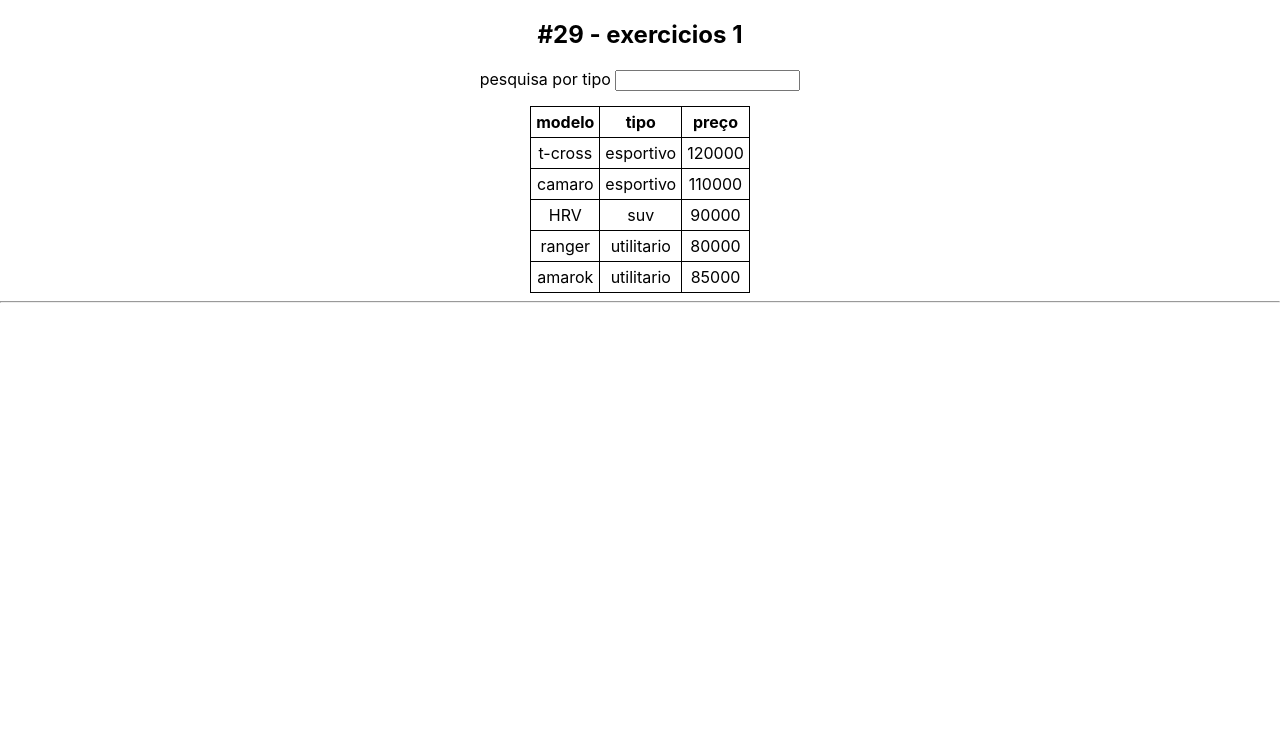
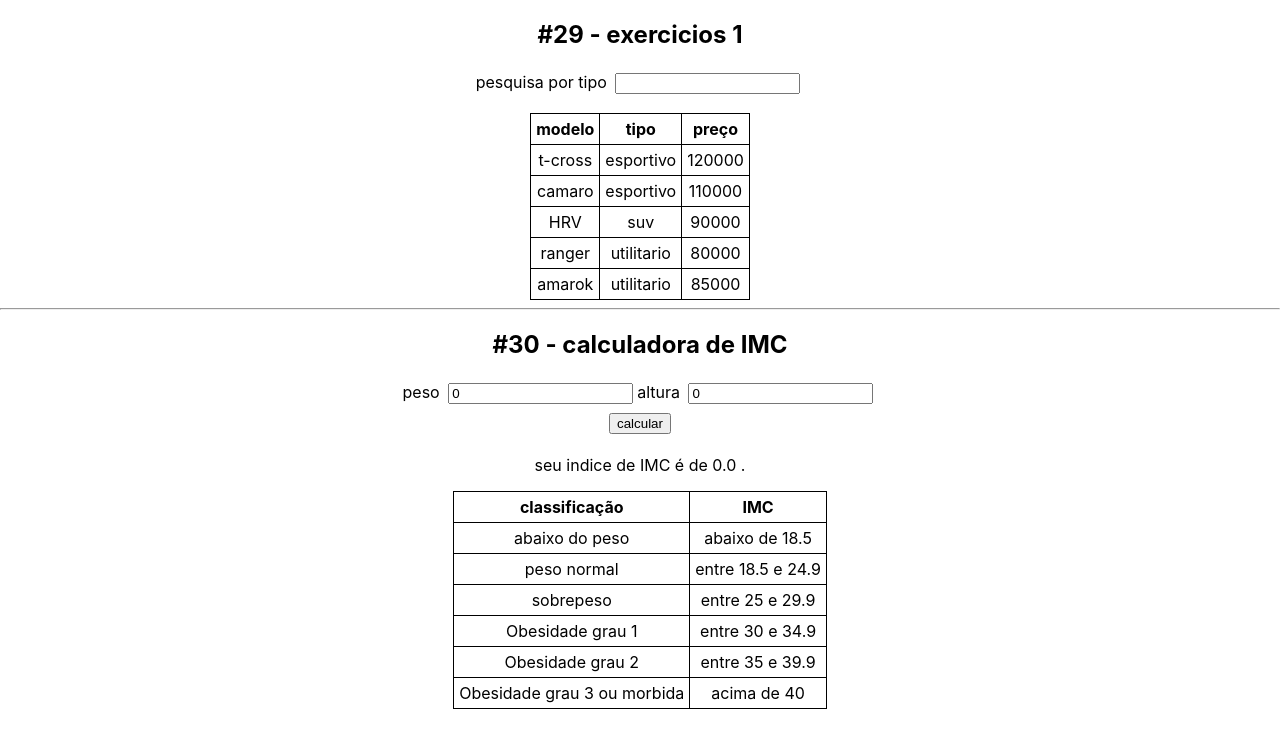
Before and after one commit to Wesley3king/reactJS, a React (Create React App) app in the folder aulas/exercicios/: page / in a window 1280 px wide. Shown: the top 748 px of the page. Built offline with nearby package versions, Linux system fonts and the light colour scheme.

Commit message:
concluido - aula 30 - calculadora de imc

```diff
--- a/aulas/exercicios/src/App.css
+++ b/aulas/exercicios/src/App.css
@@ -9,4 +9,11 @@ th,td{
 table{
   margin: auto;
   margin-top: 15px;
+  border-collapse: collapse;
 }
+input{
+  margin: 4px;
+}
+button{
+  margin: 5px;
+}
--- a/aulas/exercicios/src/App.js
+++ b/aulas/exercicios/src/App.js
@@ -1,4 +1,9 @@
 import React,{useState} from 'react';
+// #30 - imports
+import Table from './Table';
+import Input from './Input';
+import Resultado from './Resultado';
+
 import './App.css';
 
 const data = [
@@ -10,8 +15,11 @@ const data = [
 ];
 function App() {
   const [inp,setInp] = useState('');
+  //#30 - estados
+  const [alt,setAlt]=useState(0);
+  const [peso,setPeso] = useState(0);
 
-  const verificar =()=>{
+  const verificar = ()=>{
     let li = [];
       data.forEach((item)=> {
         if (item.tipo.includes(inp)) {
@@ -29,9 +37,9 @@ function App() {
       <section>
           <h1>#29 - exercicios 1</h1>
           <label>pesquisa por tipo </label>
-          <input type="text" onChange={(e)=> setInp(e.target.value)}></input>
+          <input type="text" value={inp} onChange={(e)=> setInp(e.target.value)}></input>
           <br />
-          <table style={{borderCollapse: 'collapse'}}>
+          <table>
             <thead>
               <tr>
                 <th>modelo</th><th>tipo</th><th>preço</th>
@@ -43,6 +51,13 @@ function App() {
           </table>
           <hr />
       </section>
+      <section>
+        <h2>#30 - calculadora de IMC</h2>
+        <Input frase="peso " valor={peso} conf={setPeso}/>
+        <Input frase="altura " valor={alt} conf={setAlt}/>
+        <Resultado altura={Number(alt)} pes={Number(peso)}/>
+        <Table />
+      </section>
     </div>
   );
 }
--- /dev/null
+++ b/aulas/exercicios/src/Input.jsx
@@ -0,0 +1,13 @@
+import React from "react";
+
+export default class Input extends React.Component {
+
+    render () {
+        return (
+            <>
+            <label htmlFor="calc">{this.props.frase}</label>
+             <input type="number" name="calc" value={this.props.valor} onChange={(e)=> this.props.conf(e.target.value)}/>
+            </>
+        )
+    }
+}
--- /dev/null
+++ b/aulas/exercicios/src/Resultado.jsx
@@ -0,0 +1,20 @@
+import React from "react";
+export default class Resultado extends React.Component {
+    constructor (props) {
+        super(props);
+        this.state = {
+            total:  0
+        }
+    }
+    componentDidUpdate(){
+        console.log(typeof this.props.altura)
+    }
+    render () {
+        return (
+            <div>
+                <button type="submit" onClick={()=> this.setState((state)=> ({total: this.props.pes/(this.props.altura*this.props.altura)}))}> calcular </button>
+                <p>seu indice de IMC é de {this.state.total.toFixed(1)} .</p>
+            </div>
+        )
+    }
+}
--- /dev/null
+++ b/aulas/exercicios/src/Table.jsx
@@ -0,0 +1,37 @@
+import React from "react";
+
+export default class Table extends React.Component {
+
+
+    render () {
+        return (
+            <table>
+                <thead>
+                    <tr>
+                        <th>classificação</th><th>IMC</th>
+                    </tr>
+                </thead>
+                <tbody>
+                    <tr>
+                        <td>abaixo do peso</td><td>abaixo de 18.5</td>
+                    </tr>
+                    <tr>
+                        <td>peso normal</td><td>entre 18.5 e 24.9</td>
+                    </tr>
+                    <tr>
+                        <td>sobrepeso</td><td>entre 25 e 29.9</td>
+                    </tr>
+                    <tr>
+                        <td>Obesidade grau 1</td><td>entre 30 e 34.9</td>
+                    </tr>
+                    <tr>
+                        <td>Obesidade grau 2</td><td>entre 35 e 39.9</td>
+                    </tr>
+                    <tr>
+                        <td>Obesidade grau 3 ou morbida</td><td>acima de 40</td>
+                    </tr>
+                </tbody>
+            </table>
+        )
+    }
+}
```
